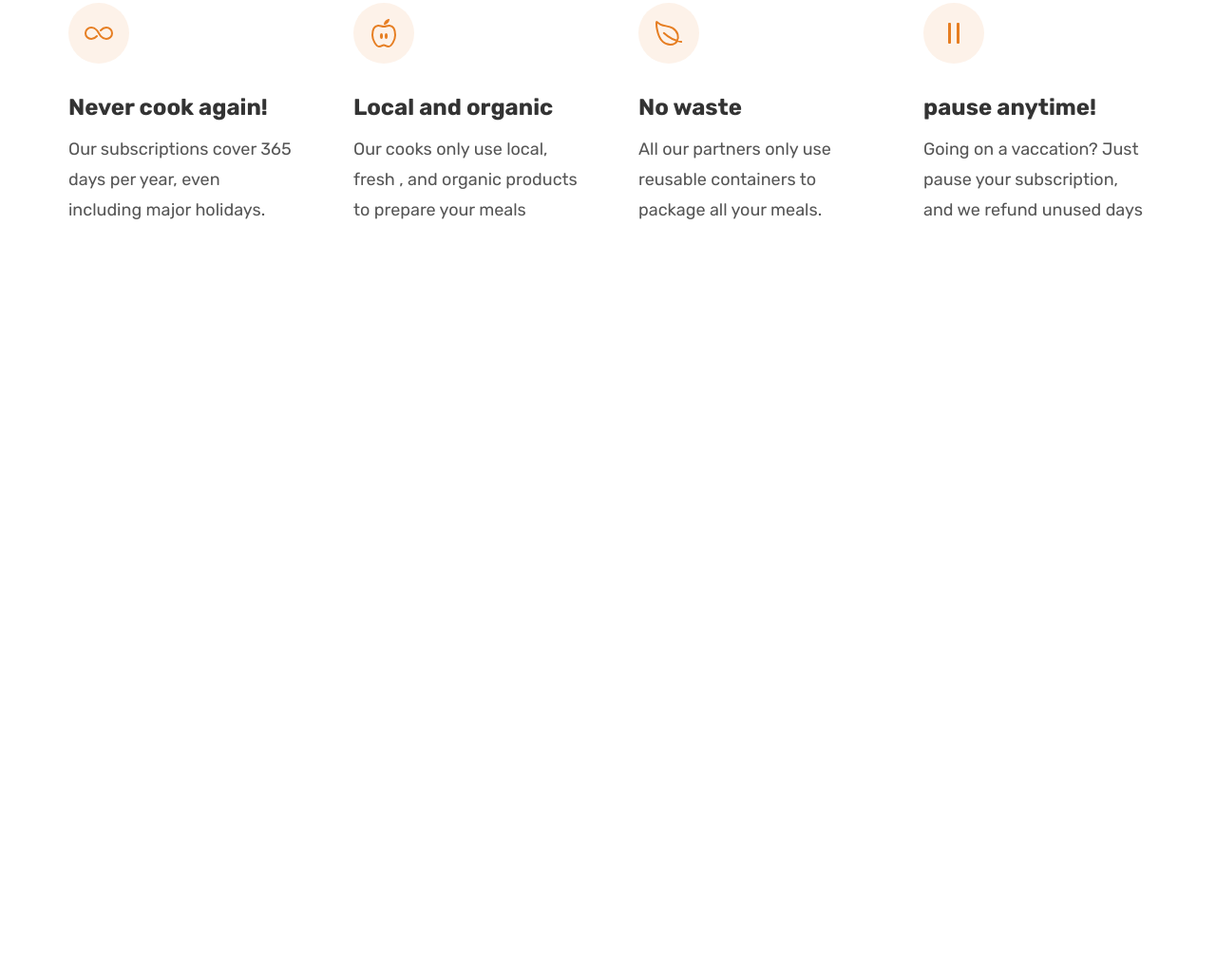
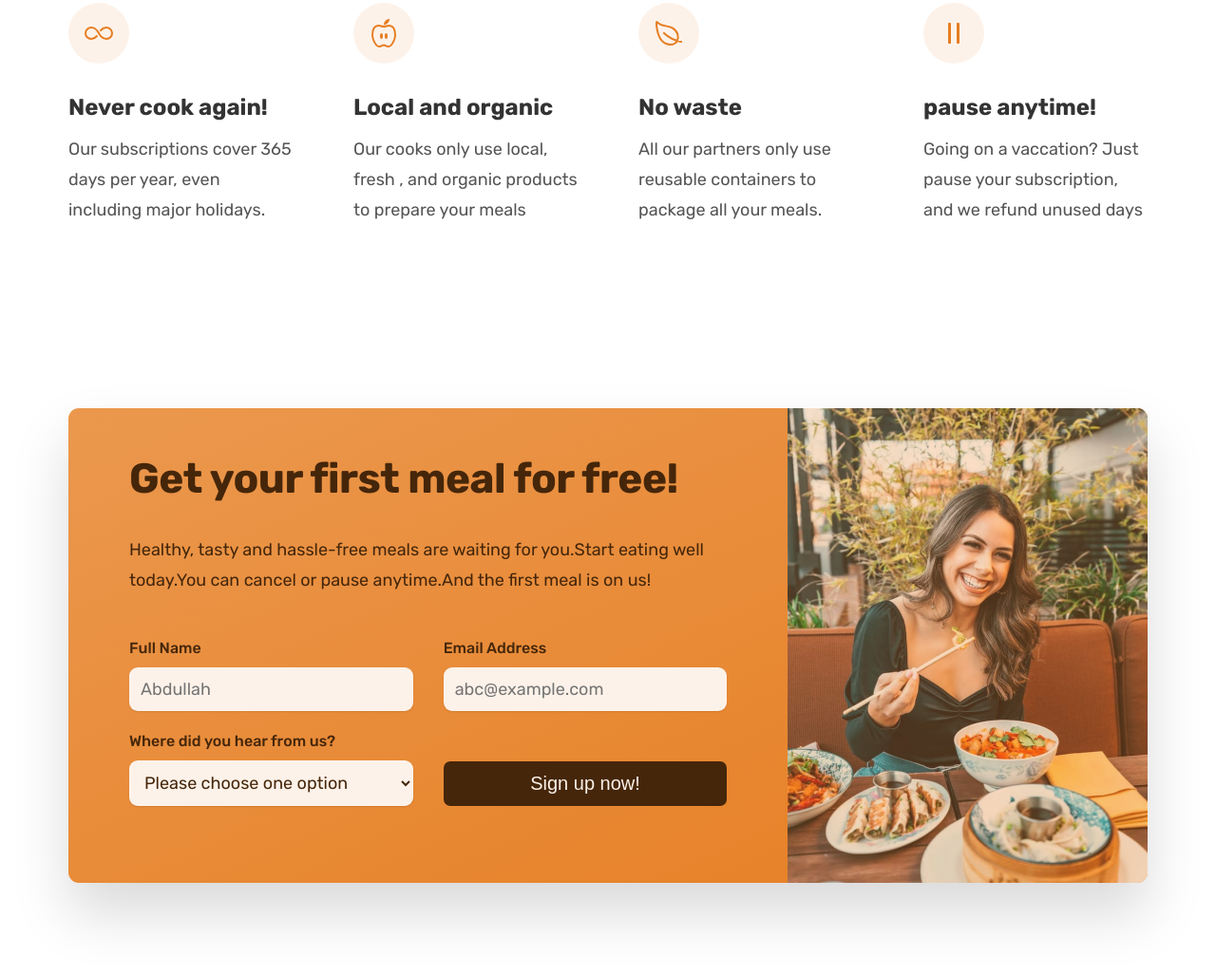
Before and after one commit to FarhanNisar17/Omnifood-P, a plain HTML site: page index.html in a window 1280 px wide. Shown: the part 5624-6650 px from the top of the page at 95% size. Before the commit the page ends 5958 px from the top, so only its background shows below. Drawn offline with nearby package versions, Linux system fonts and the light colour scheme.

Commit message:
Form part

```diff
--- a/css/general.css
+++ b/css/general.css
@@ -161,7 +161,7 @@ body {
   margin-bottom: 1.6rem;
   letter-spacing: 0.75px;
 }
-
+.btn,
 .btn:link,
 .btn:visited {
   display: inline-block;
@@ -170,6 +170,10 @@ body {
   font-size: 2rem;
   border-radius: 7px;
   transition: all 0.3s;
+
+  /* only necessary for .btn */
+  border: none;
+  cursor: pointer;
 }
 
 .btn--full:link,
@@ -194,6 +198,18 @@ body {
 .btn--outline:active {
   background-color: #fdf2e9;
   box-shadow: inset 0 0 0 3px #fff;
+}
+
+.btn--form{
+  background-color: #45260a;
+  color: #fdf2e9;
+  align-self: end;
+  padding: 1.2rem;
+}
+
+.btn--form:hover{
+  background-color: #fff;
+  color: #555;
 }
 
 .link:link,
@@ -232,6 +248,13 @@ body {
   color: #e67e22;
 }
 
+*:focus{
+  outline: none;
+  /* outline: 4px dotted #e67e22; */
+  outline-offset: 8px;
+  box-shadow: 0 0 0 0.8rem rgba(230, 125, 34,0.5);
+}
+
 /* HELPER CLASSES */
 
 .margin-right-sm {
--- a/css/style.css
+++ b/css/style.css
@@ -455,3 +455,85 @@
   font-size: 1.8rem;
   line-height: 1.8;
 }
+
+/* *************************************/
+/* CTA Section */
+/* *********************************** */
+
+.section-cta {
+  padding: 9.6rem 0;
+}
+
+.cta {
+  display: grid;
+  grid-template-columns: 2fr 1fr;
+  height: 50rem;
+  box-shadow: 0 3.2rem 6rem rgba(0, 0, 0, 0.15);
+  border-radius: 11px;
+  background-image: linear-gradient(to right bottom, #eb984e, #e67e22);
+  overflow: hidden;
+}
+
+.cta-text-box {
+  padding: 4.8rem 6.4rem 6.4rem 6.4rem;
+  color: #45260a;
+}
+
+.cta .heading-secondary{
+  color: #45260a;
+  margin-bottom:3.2rem ;
+}
+
+.cta-text{
+  font-size: 1.8rem;
+  line-height: 1.8;
+  margin-bottom: 4.8rem;
+}
+
+.cta-img-box {
+  background-image: linear-gradient(
+    to right bottom,
+    rgba(238, 151, 76, 0.3),
+    rgba(238, 125, 34, 0.3)
+    ),
+    url("../content/img/eating.jpg");
+  background-size: cover;
+  background-position: center;
+}
+
+
+.cta-form{
+  display: grid;
+  grid-template-columns: 1fr 1fr;
+  column-gap: 3.2rem;
+  row-gap: 2.4rem;
+}
+
+.cta-form label{
+  display: block;
+  font-size: 1.6rem;
+  font-weight: 500;
+  margin-bottom: 1.2rem;
+}
+
+.cta-form input,
+.cta-form select{
+  font-size: 1.8rem;
+  width: 100%;
+  padding: 1.2rem;
+  font-family: inherit;
+  color: inherit;
+  border: none;
+  background-color: #fdf2e9;
+  border-radius: 9px;
+  box-shadow: 0 1px 2px rgba(0, 0, 0, 0.1);
+}
+
+.cta-from input::placeholder{
+  color: #aaa;
+}
+
+.cta *:focus{
+  outline: none;
+  box-shadow: 0 0 0 0.8rem rgba(254, 240, 230,0.5);
+}
--- a/index.html
+++ b/index.html
@@ -554,6 +554,64 @@
           </div>
         </div>
       </section>
+
+      <section class="section-cta">
+        <div class="container">
+          <div class="cta">
+            <div class="cta-text-box">
+              <h2 class="heading-secondary">Get your first meal for free!</h2>
+              <p class="cta-text">
+                Healthy, tasty and hassle-free meals are waiting for you.Start
+                eating well today.You can cancel or pause anytime.And the first
+                meal is on us!
+              </p>
+
+              <form class="cta-form" action="abc">
+                <div>
+                  <label for="full-name">Full Name</label>
+                  <input
+                    type="text"
+                    id="full-name"
+                    placeholder="Abdullah"
+                    required
+                  />
+                </div>
+
+                <div>
+                  <label for="email">Email Address</label>
+                  <input
+                    type="email"
+                    id="email"
+                    placeholder="abc@example.com"
+                    required
+                  />
+                </div>
+
+                <div>
+                  <label for="select-where">Where did you hear from us?</label>
+                  <select id="select-where">
+                    <option value="">Please choose one option</option>
+                    <option value="friends">Friend or family</option>
+                    <option value="youtube">Youtube</option>
+                    <option value="podcast">Podcast</option>
+                    <option value="others">Others</option>
+                  </select>
+                </div>
+
+                <button class="btn btn--form">Sign up now!</button>
+
+
+              </form>
+            </div>
+
+            <div
+              class="cta-img-box"
+              role="img"
+              aria-label="women eating food"
+            ></div>
+          </div>
+        </div>
+      </section>
     </main>
 
     <script
```
